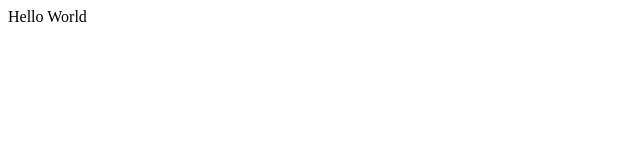
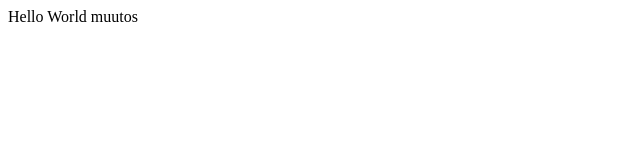
Before and after one commit to heikkijuhani/web-dev-intro, a plain HTML site: page docs/index.html in a window 1280 px wide. Shown: the full height of the page, 0-640 px from the left. Drawn offline with Linux system fonts and the light colour scheme.

Commit message:
Update index.html

```diff
--- a/docs/index.html
+++ b/docs/index.html
@@ -1 +1,3 @@
-<html><body><p>Hello World</p></body></html>
+<html><body><p>Hello World muutos
+
+  </p></body></html>
```
